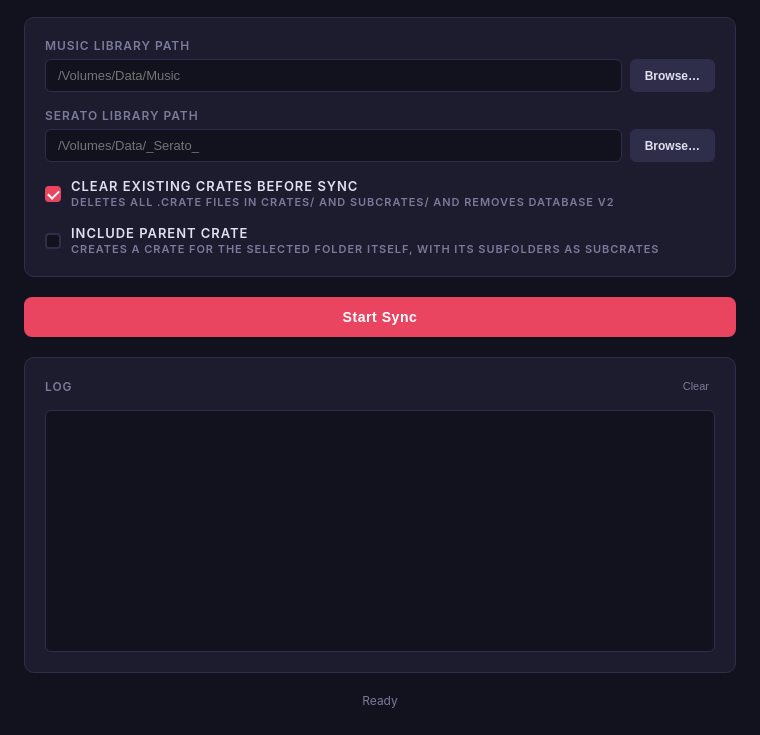
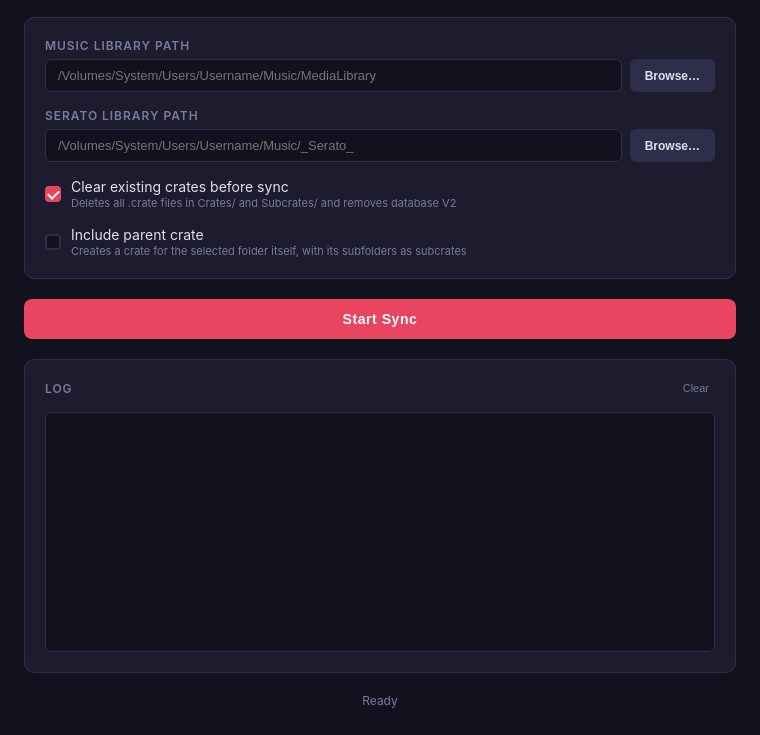
Before and after one commit to smastrandrikos/SeratoLibraryFSPort, an Electron app: page renderer/index.html in a window 760 px wide. Shown: the part 65-800 px from the top of the page. Drawn offline with Linux system fonts and the light colour scheme; no server answers.

Commit message:
fixed label size

```diff
--- a/renderer/index.html
+++ b/renderer/index.html
@@ -25,7 +25,7 @@
     <div class="field">
       <label for="music-path">Music Library Path</label>
       <div class="path-row">
-        <input type="text" id="music-path" placeholder="/Volumes/Data/Music" />
+        <input type="text" id="music-path" placeholder="/Volumes/System/Users/Username/Music/MediaLibrary" />
         <button class="btn-browse" id="browse-music">Browse…</button>
       </div>
     </div>
@@ -33,7 +33,7 @@
     <div class="field">
       <label for="serato-path">Serato Library Path</label>
       <div class="path-row">
-        <input type="text" id="serato-path" placeholder="/Volumes/Data/_Serato_" />
+        <input type="text" id="serato-path" placeholder="/Volumes/System/Users/Username/Music/_Serato_" />
         <button class="btn-browse" id="browse-serato">Browse…</button>
       </div>
     </div>
--- a/renderer/styles.css
+++ b/renderer/styles.css
@@ -171,8 +171,11 @@ label {
 }
 
 .checkbox-row span {
-  font-size: 13px;
+  font-size: 14px;
   color: var(--text);
+  text-transform: none; /* the uppercase label style is for field labels only */
+  letter-spacing: normal;
+  font-weight: normal;
 }
 
 .checkbox-row small {
```
Also changed, not shown: README.md.
